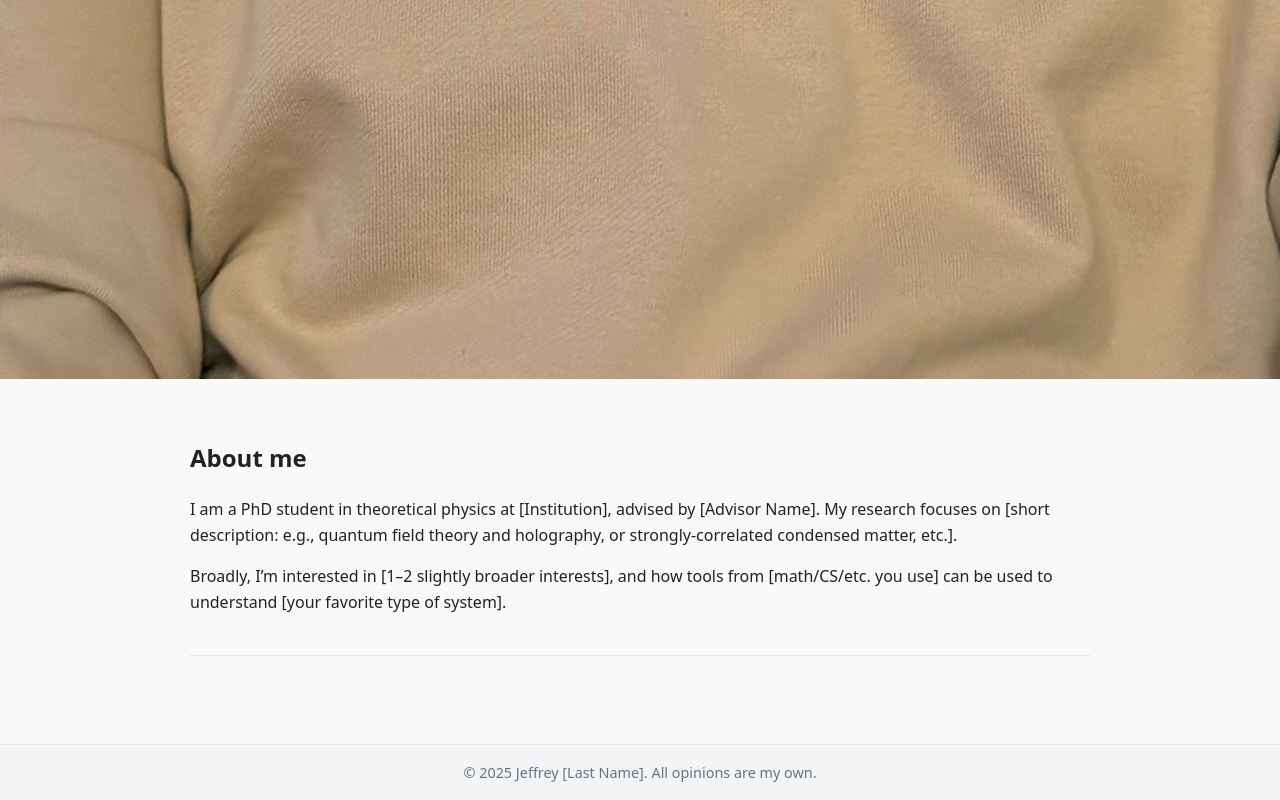
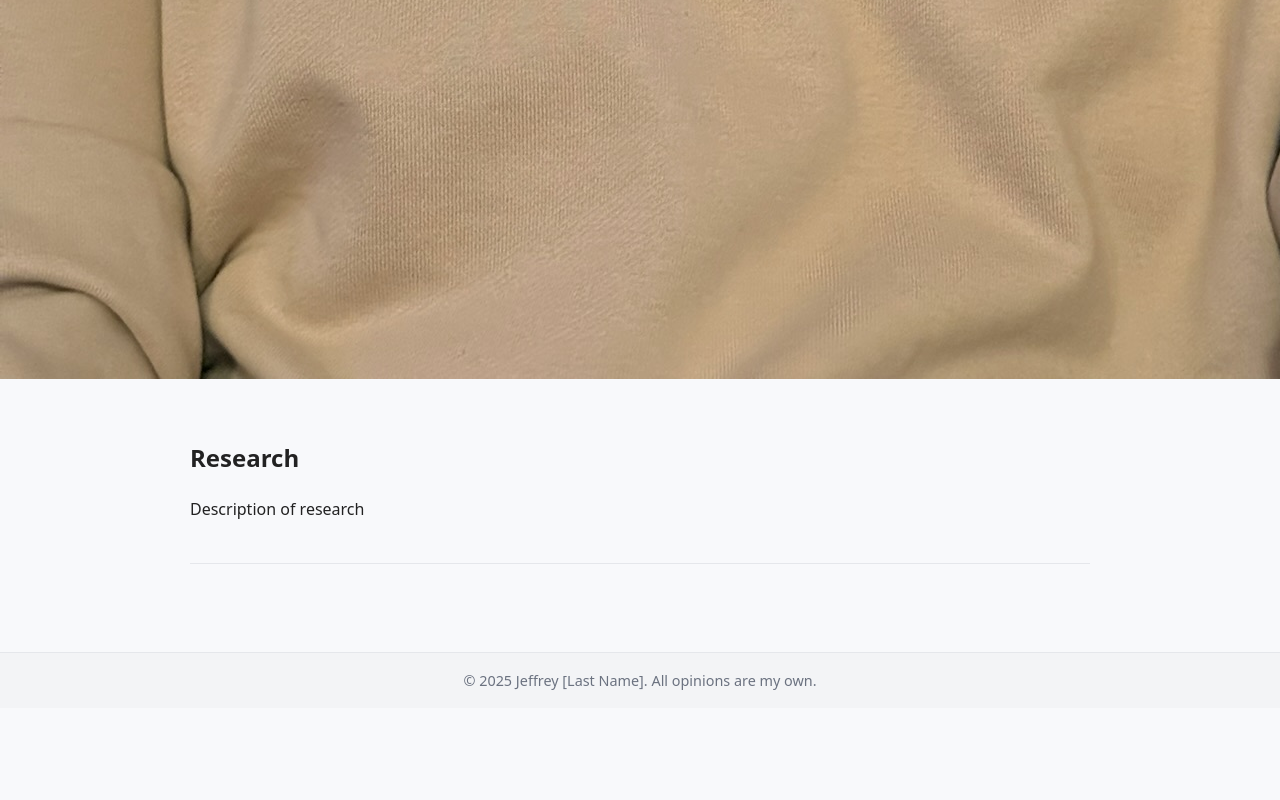
Before and after one commit to jvbackus/jvbackus.github.io, a plain HTML site: page about-me.html in a window 1280 px wide. Shown: the part 1874-2674 px from the top of the page. After the commit the page ends 2582 px from the top, so only its background shows below. Drawn offline with Linux system fonts and the light colour scheme.

Commit message:
research.html

```diff
--- a/about-me.html
+++ b/about-me.html
@@ -102,15 +102,9 @@
     <div class="container">
 
       <section id="about">
-        <h2>About me</h2>
+        <h2> Research </h2>
         <p>
-          I am a PhD student in theoretical physics at [Institution], advised by [Advisor Name].
-          My research focuses on [short description: e.g., quantum field theory and holography,
-          or strongly-correlated condensed matter, etc.].
-        </p>
-        <p>
-          Broadly, I’m interested in [1–2 slightly broader interests], and how tools from
-          [math/CS/etc. you use] can be used to understand [your favorite type of system].
+          Description of research
         </p>
       </section>
 
```
